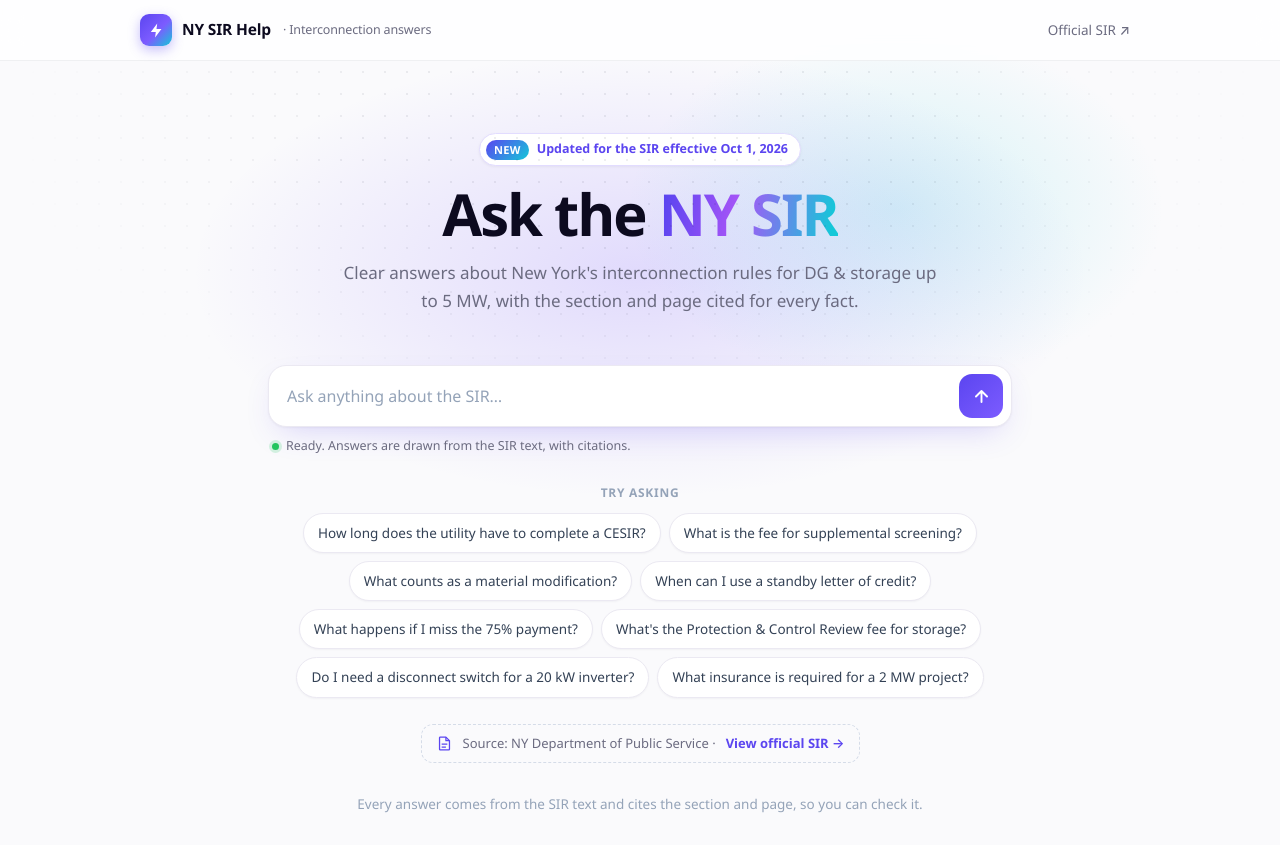
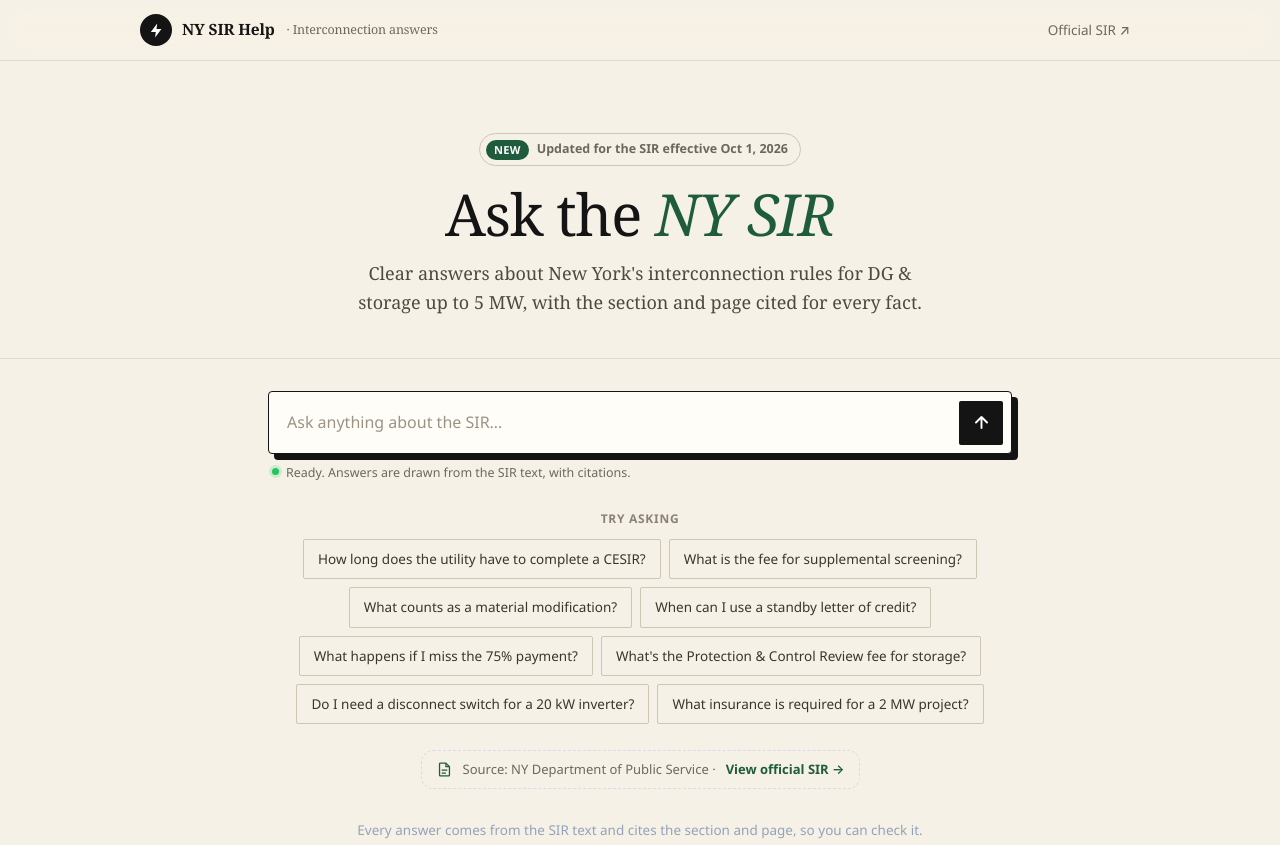
Before and after one commit to smerzouk97/NYSIRN1, a plain HTML site: page index.html in a window 1280 px wide. Shown: the top 845 px of the page. Drawn offline with Linux system fonts and the light colour scheme.

Commit message:
Add files via upload

```diff
--- a/index.html
+++ b/index.html
@@ -99,6 +99,31 @@ footer{max-width:780px;margin:0 auto;padding:22px 18px 34px;border-top:1px solid
 footer b{color:var(--ink)}footer a{color:var(--blue);font-weight:600;text-decoration:none}footer a:hover{text-decoration:underline}
 @media (max-width:640px){.hero{padding:44px 16px 10px}.logo small,.navlink{display:none}.turn{padding:16px 16px 12px;border-radius:16px}.q{font-size:17px}body.chatting .askbar{top:57px}}
 @media print{.nav,.askbar,.chips,.sect,.tools,.srcline{display:none}.hero{padding:0}}
+
+:root{--navy:#141414;--blue:#1f5c3d;--blue2:#2a7a52;--sky:#eaf1ea;--gold:#b5832f;--bg:#f6f1e7;--panel:#fffdf8;--ink:#141414;--muted:#6e675c;--line:#e3dccd;--hl:#f3e3b4;--ring:rgba(31,92,61,.18)}
+body{background:#f6f1e7}
+.hero h1,.q,.logo{font-family:Georgia,"Iowan Old Style","Palatino Linotype",serif}
+.hero h1{font-weight:400;letter-spacing:-.02em;color:#141414}
+.hero h1 span{background:none;color:#1f5c3d;font-style:italic;-webkit-text-fill-color:#1f5c3d}
+.hero:before,.hero:after{display:none}
+.hero{border-bottom:1px solid #e3dccd;padding-bottom:40px}
+.hero p.sub{font-family:Georgia,serif;font-size:18px;color:#4f493f}
+.badge{background:transparent;border-color:#cfc6b3;color:#6e675c;box-shadow:none}.badge b{background:#1f5c3d}
+.nav{background:rgba(246,241,231,.85);border-bottom-color:#e3dccd}
+.logo i{background:#141414;box-shadow:none;border-radius:50%}
+.askbox{border-radius:4px;border:1.5px solid #141414;box-shadow:6px 6px 0 #141414;background:#fffdf8}
+.askbox:focus-within{box-shadow:6px 6px 0 #1f5c3d;border-color:#1f5c3d}
+.go{border-radius:2px;background:#141414}.go:hover{background:#1f5c3d;filter:none;box-shadow:none}
+.chip{border-radius:2px;background:transparent;border-color:#cfc6b3;box-shadow:none;color:#3a352d}.chip:hover{background:#fffdf8;border-color:#141414;color:#141414}
+.turn{border-radius:4px;box-shadow:none;border-color:#e3dccd;border-top:3px solid #141414}
+.q{font-weight:400;font-size:24px}
+.ans .c{background:transparent;border:1px solid #c9dccd;color:#1f5c3d}
+.tb{border-radius:2px}.clear{border-radius:2px}
+body.chatting .askbar{background:linear-gradient(#f6f1e7 80%,rgba(246,241,231,0))}
+
+.sect{color:#8a8274}.status{align-items:flex-start}.status:before{margin-top:5px}
+textarea::placeholder{color:#9b9384}
+@media (max-width:640px){.askbox{box-shadow:4px 4px 0 #141414}.askbox:focus-within{box-shadow:4px 4px 0 #1f5c3d}main{padding-right:22px}}
 </style></head>
 <body>
 <nav class="nav"><div class="nav-in">
```
